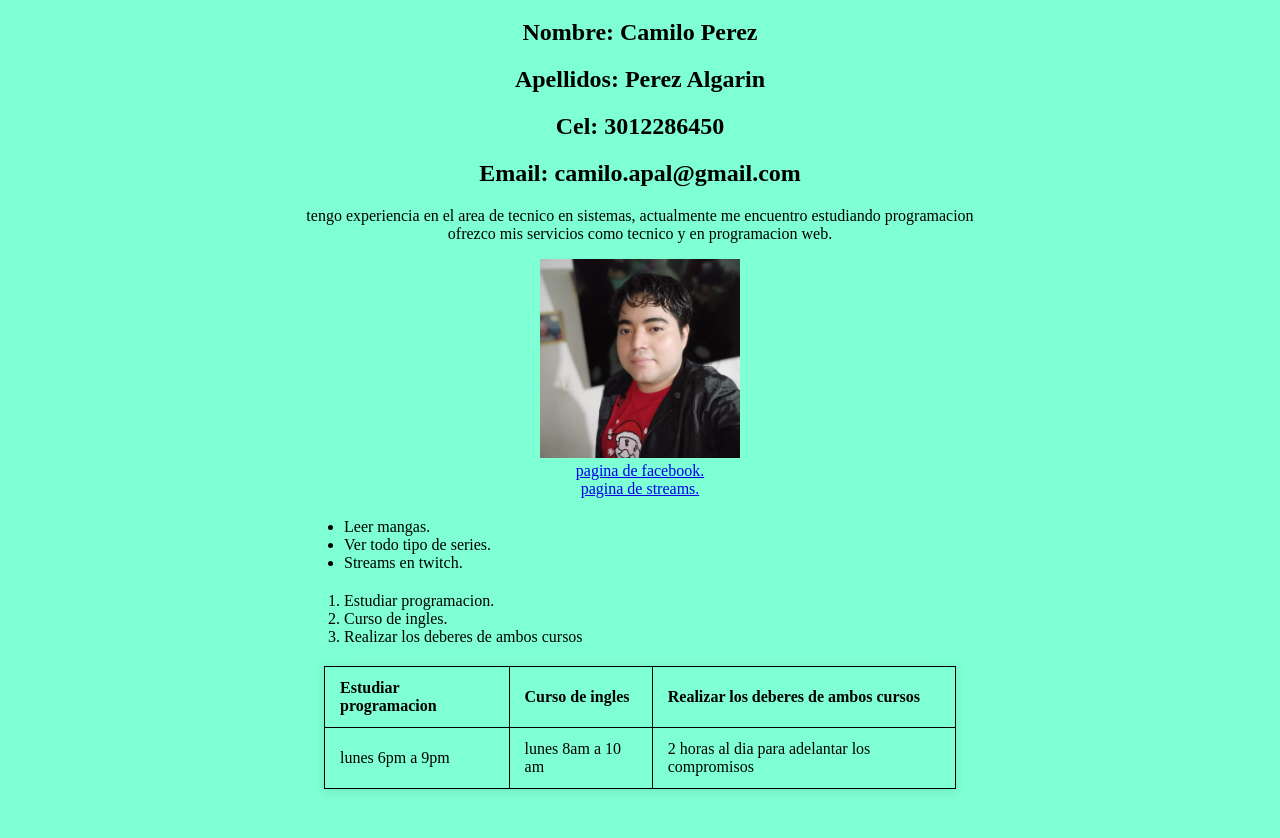
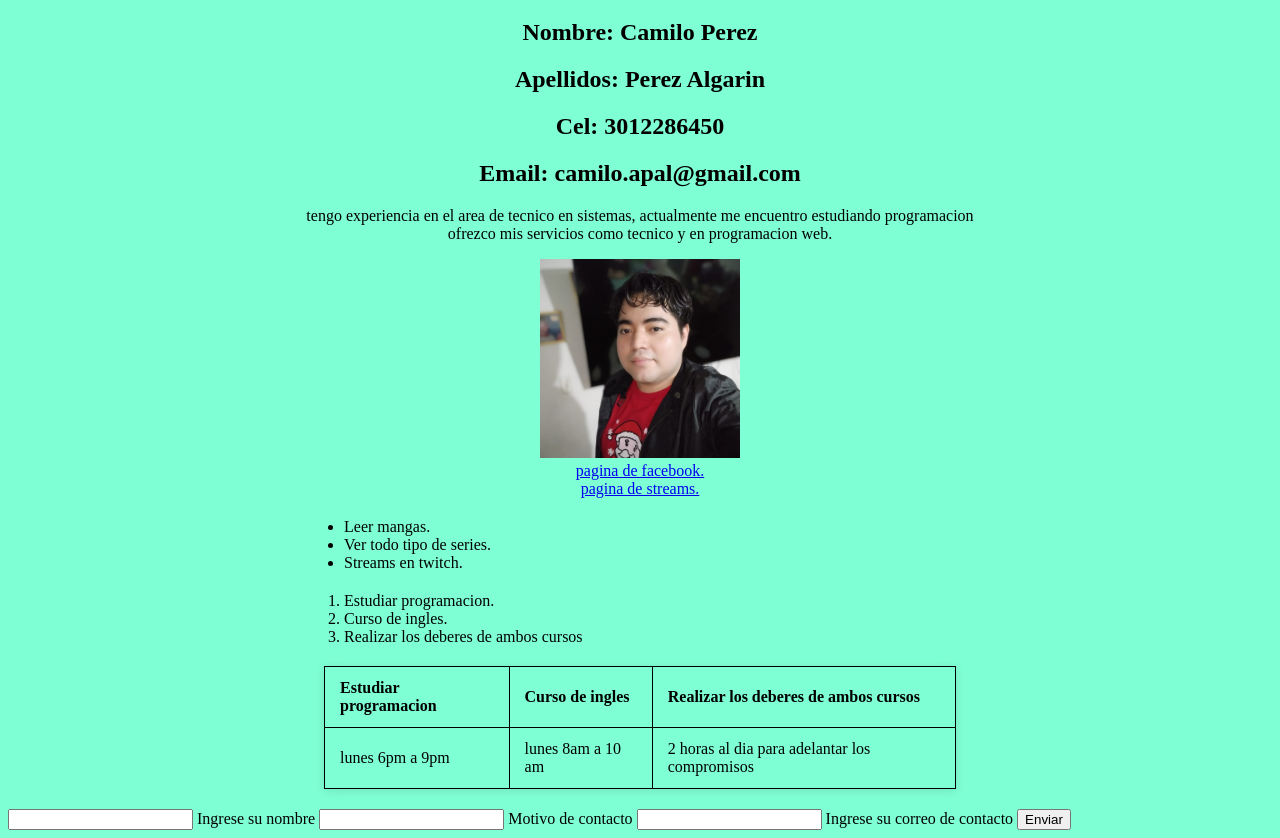
Before and after one commit to CamiloAnpre/primer-entregable, a plain HTML site: page index.html in a window 1280 px wide. Shown: the part 61-899 px from the top of the page. Before the commit the page ends 870 px from the top, so only its background shows below. Drawn offline with Linux system fonts and the light colour scheme.

Commit message:
segunda version

```diff
--- a/index.html
+++ b/index.html
@@ -48,5 +48,12 @@
                 <td>2 horas al dia para adelantar los compromisos</td>
         </tbody>
     </table>
+
+    <form action=""> <input type="text"> Ingrese su nombre
+    <input type="text"> Motivo de contacto
+    <input type="text"> Ingrese su correo de contacto
+    <button>Enviar</button>
+    </form>
+
 </body>
 </html>
```
